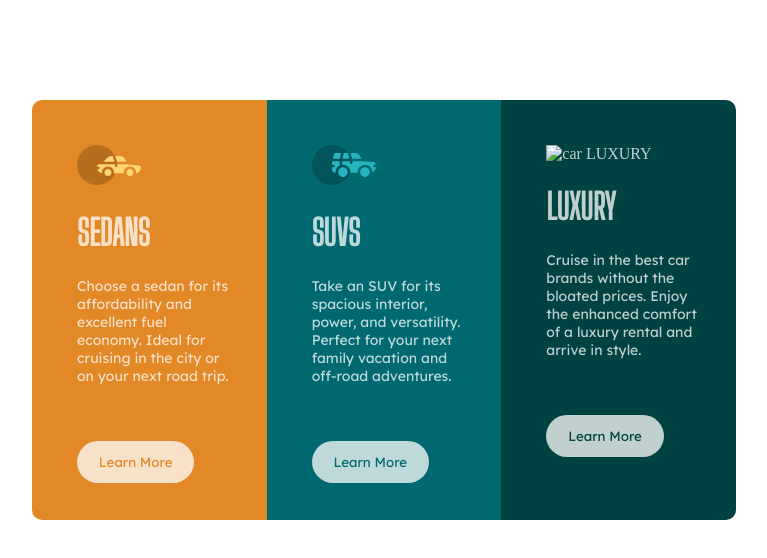
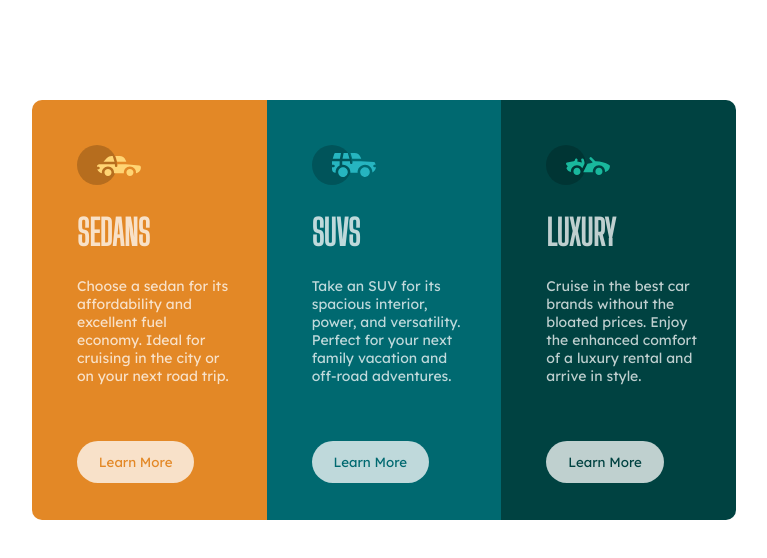
Before and after one commit to hxfsa/3column, a plain HTML site: page index.html in a window 1280 px wide. Shown: the whole page, without its empty margins (264-1031 px from the left). Drawn offline with Linux system fonts and the light colour scheme.

Commit message:
Update index.html

```diff
--- a/index.html
+++ b/index.html
@@ -31,7 +31,7 @@
     and off-road adventures.</p><button>Learn More</button></div>
 
   <div class="rightBox">
-    <img src=".images/icon-luxury.svg" alt="car LUXURY">
+    <img src="./images/icon-luxury.svg" alt="car LUXURY">
      <h1> LUXURY</h1>
   <p>Cruise in the best car brands without the bloated prices. Enjoy the enhanced comfort of a luxury
     rental and arrive in style.</p> <button>Learn More</button></div>
```
